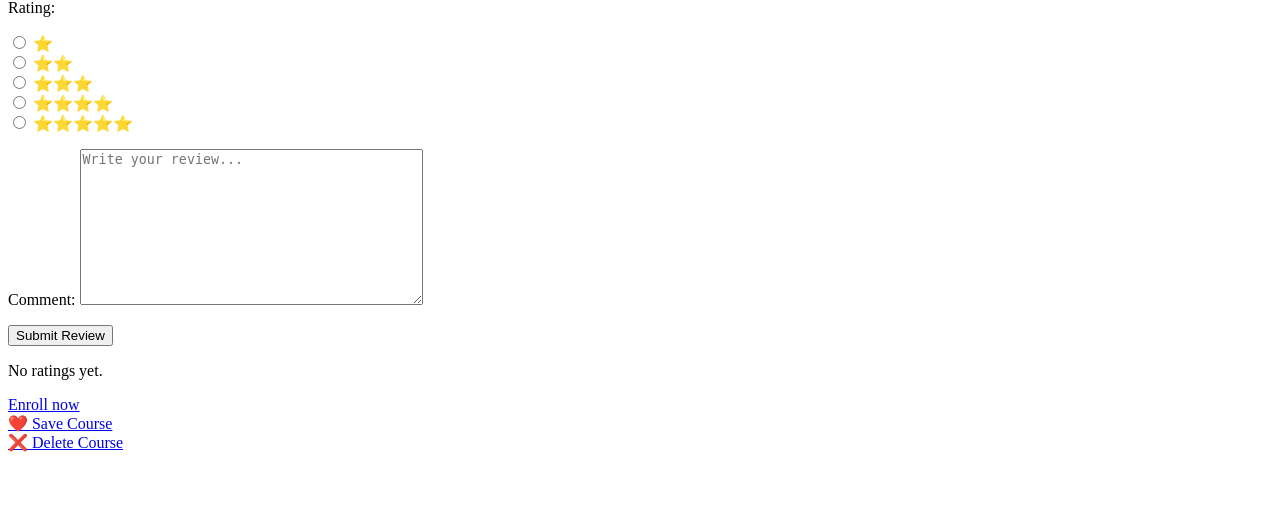
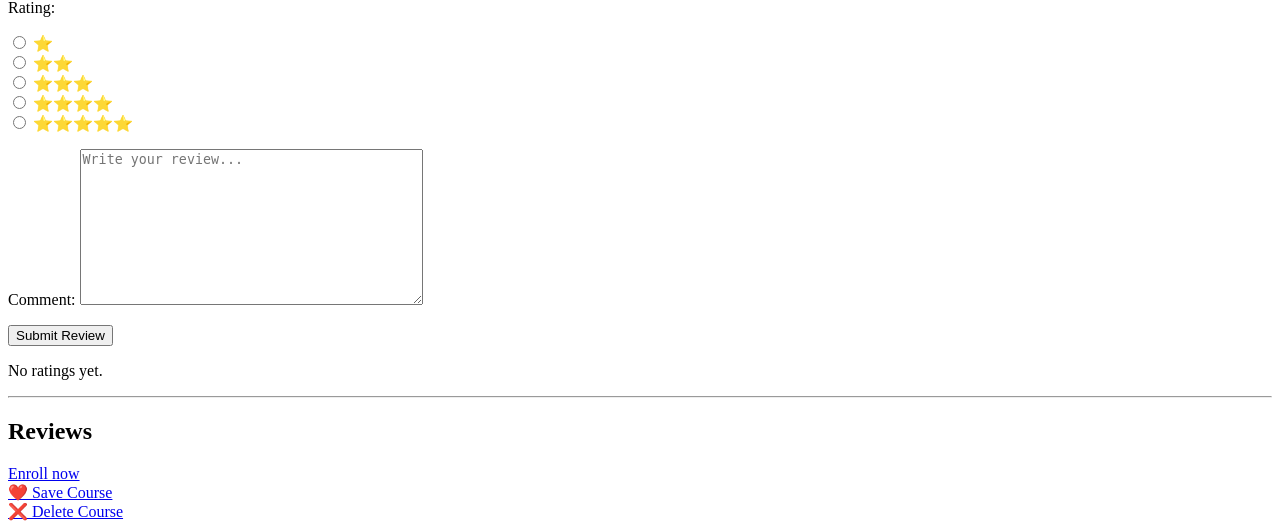
Before and after one commit to mhirrt12/online-course_with_django, a Django app: page /courses/1 in a window 1280 px wide. Shown: the part 268-800 px from the top of the page. Run offline with Django 5.2, Linux system fonts and the light colour scheme; a user stored in the database is signed in; data comes from the database, SQL or seed files in the repository.

Commit message:
Add reviews display and edit button in course detail template

```diff
--- a/Django_final_project/onlinecourse/course/templates/courses/course_detail.html
+++ b/Django_final_project/onlinecourse/course/templates/courses/course_detail.html
@@ -31,8 +31,12 @@
 {% else %}
     <p>No ratings yet.</p>
 {% endif %}
-{% for rewiew in reviews%}
- {%if review.user == request.user%}
+<hr>
+<h2>Reviews</h2>
+
+{% for review in reviews%}
+      {{review.rating}}
+ {%if review.user == request.user %}
   <br >
   <a href="{% url 'edit_review' review.id %}"><button>edit your review</button></a>
   {%endif%}
--- a/Django_final_project/onlinecourse/course/views.py
+++ b/Django_final_project/onlinecourse/course/views.py
@@ -48,7 +48,8 @@ def coursedetail(request,id):
 ).aggregate(
     Avg('rating')
 )['rating__avg']
-    return render(request,'courses/course_detail.html',{'course':course, 'form': form,'lessons':lessons, 'progress_percentage': progress_percentage,'average_rating': average_rating, 'review_count': review_count})
+    reviews=Review.objects.filter(course=course)
+    return render(request,'courses/course_detail.html',{'course':course, 'form': form,'lessons':lessons, 'progress_percentage': progress_percentage,'average_rating': average_rating, 'review_count': review_count,'reviews':reviews})
 @login_required
 def enroll(request,id):
     course=Course.objects.get(id=id)
```
